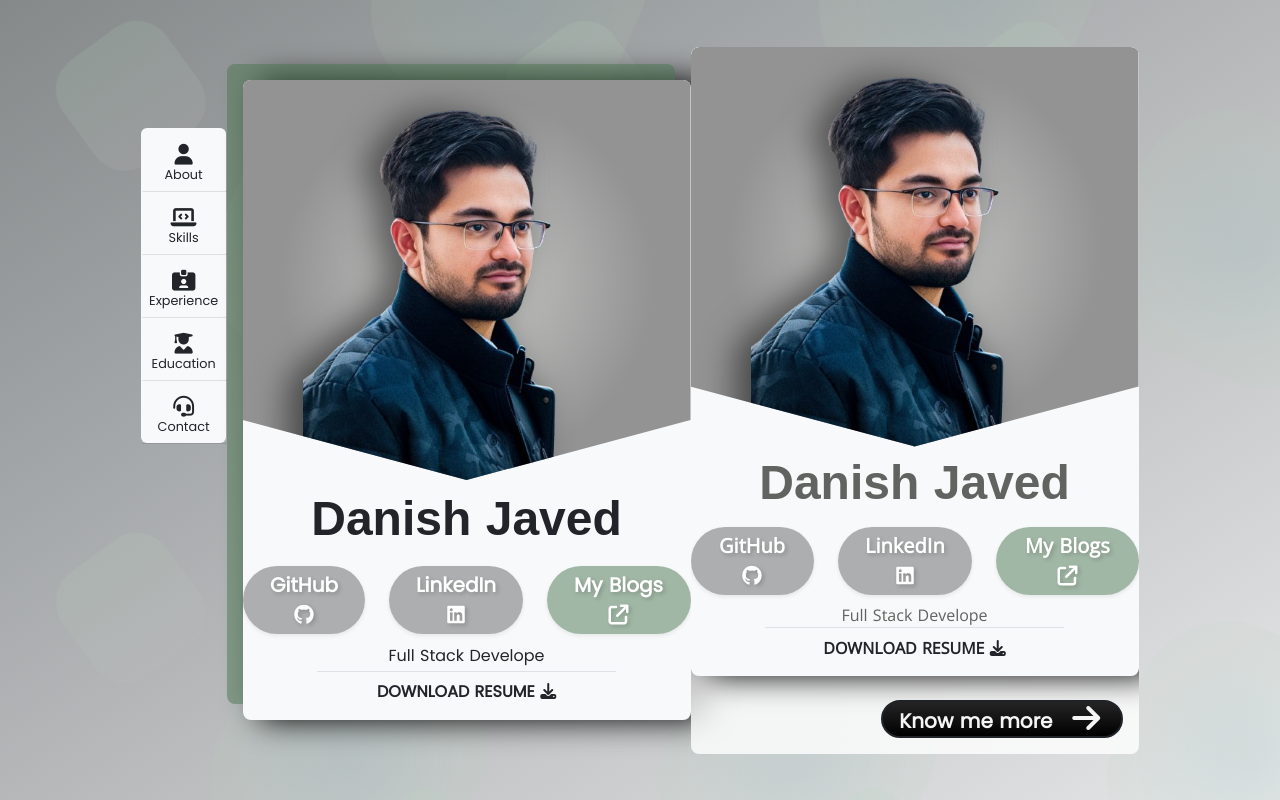
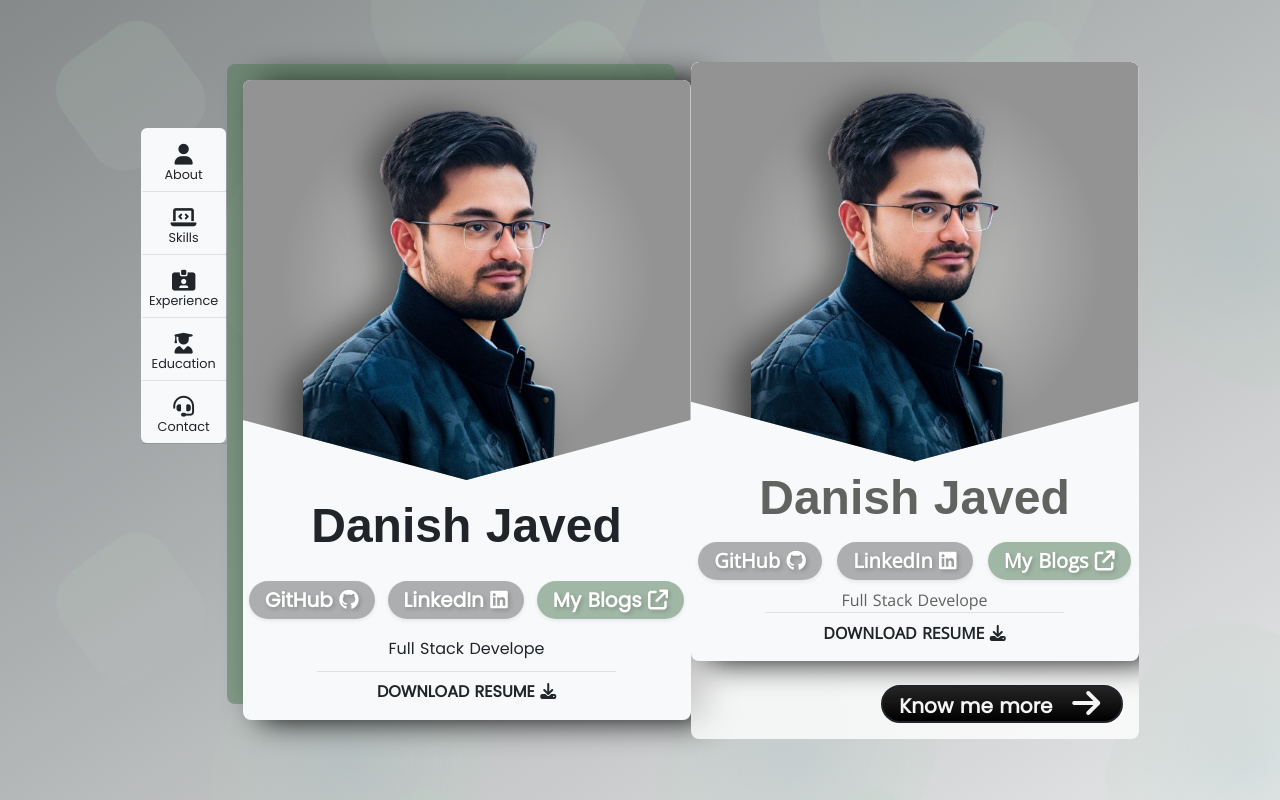
Before and after one commit to dev-danish-javed/portfolio, a React (Create React App) app: page / in a window 1280 px wide. Built offline with nearby package versions, Linux system fonts and the light colour scheme; a web font is replaced by a local one.

Commit message:
minor update

```diff
--- a/src/components/App_Profile_Card.js
+++ b/src/components/App_Profile_Card.js
@@ -45,7 +45,7 @@ class App_Profile_Card extends React.Component {
             ></img>
           </div>
           <div className='name text-nowrap text-truncate'>Danish Javed</div>
-          <div className='d-md-flex d-flex justify-content-center align-items-center gap-4 py-2 fs-5'>
+          <div className='d-md-flex d-flex justify-content-around align-items-center py-2 fs-5'>
             <a
                 id='github-link'
                 href='https://github.com/dev-danish-javed'
```
